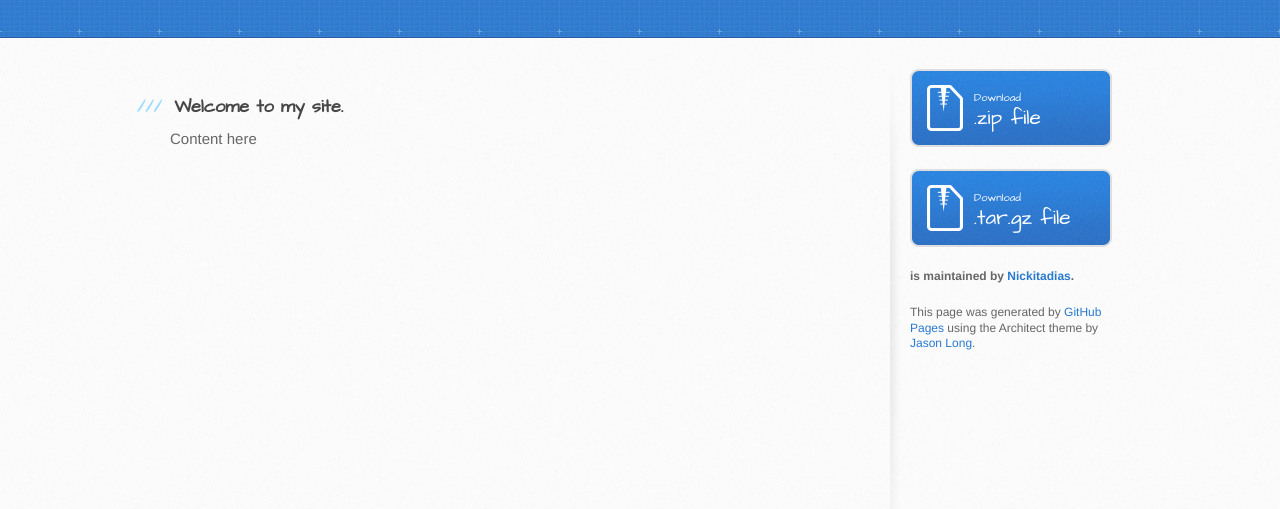
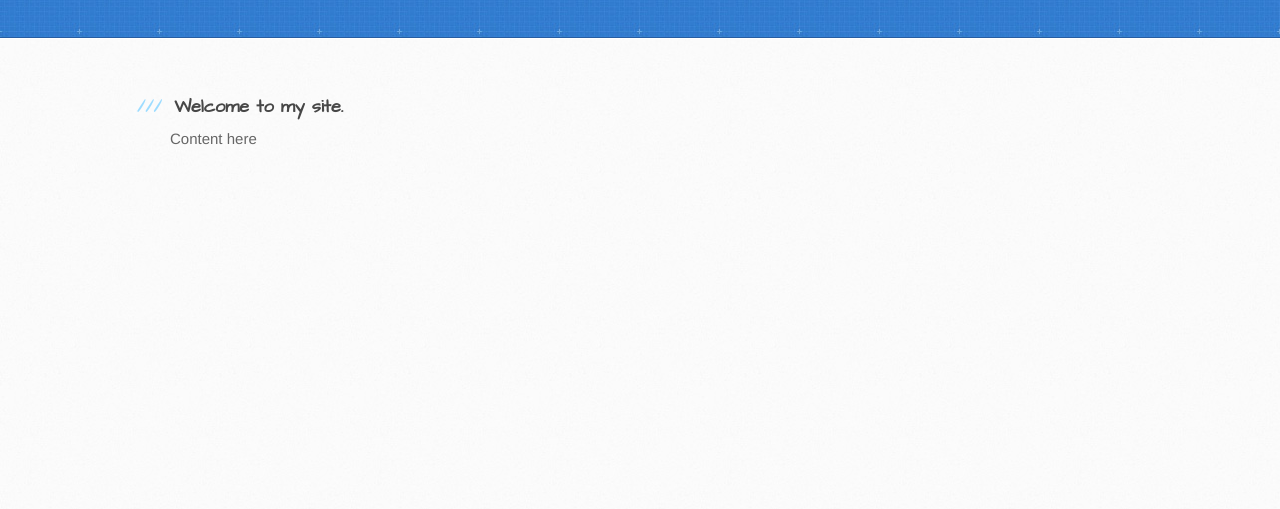
Before and after one commit to Nickitadias/architect, a plain HTML site: page index.html in a window 1280 px wide. Shown: the part 129-638 px from the top of the page. Drawn offline with Linux system fonts and the light colour scheme.

Commit message:
Update index.html

```diff
--- a/index.html
+++ b/index.html
@@ -34,20 +34,7 @@
 <p>Content here</p>
         </section>
 
-        <aside id="sidebar">
-          <a href="https://github.com/Nickitadias/architect/zipball/master" class="button">
-            <small>Download</small>
-            .zip file
-          </a>
-          <a href="https://github.com/Nickitadias/architect/tarball/master" class="button">
-            <small>Download</small>
-            .tar.gz file
-          </a>
 
-          <p class="repo-owner"><a href="https://github.com/Nickitadias/architect"></a> is maintained by <a href="https://github.com/Nickitadias">Nickitadias</a>.</p>
-
-          <p>This page was generated by <a href="https://pages.github.com">GitHub Pages</a> using the Architect theme by <a href="https://twitter.com/jasonlong">Jason Long</a>.</p>
-        </aside>
       </div>
     </div>
 
```
